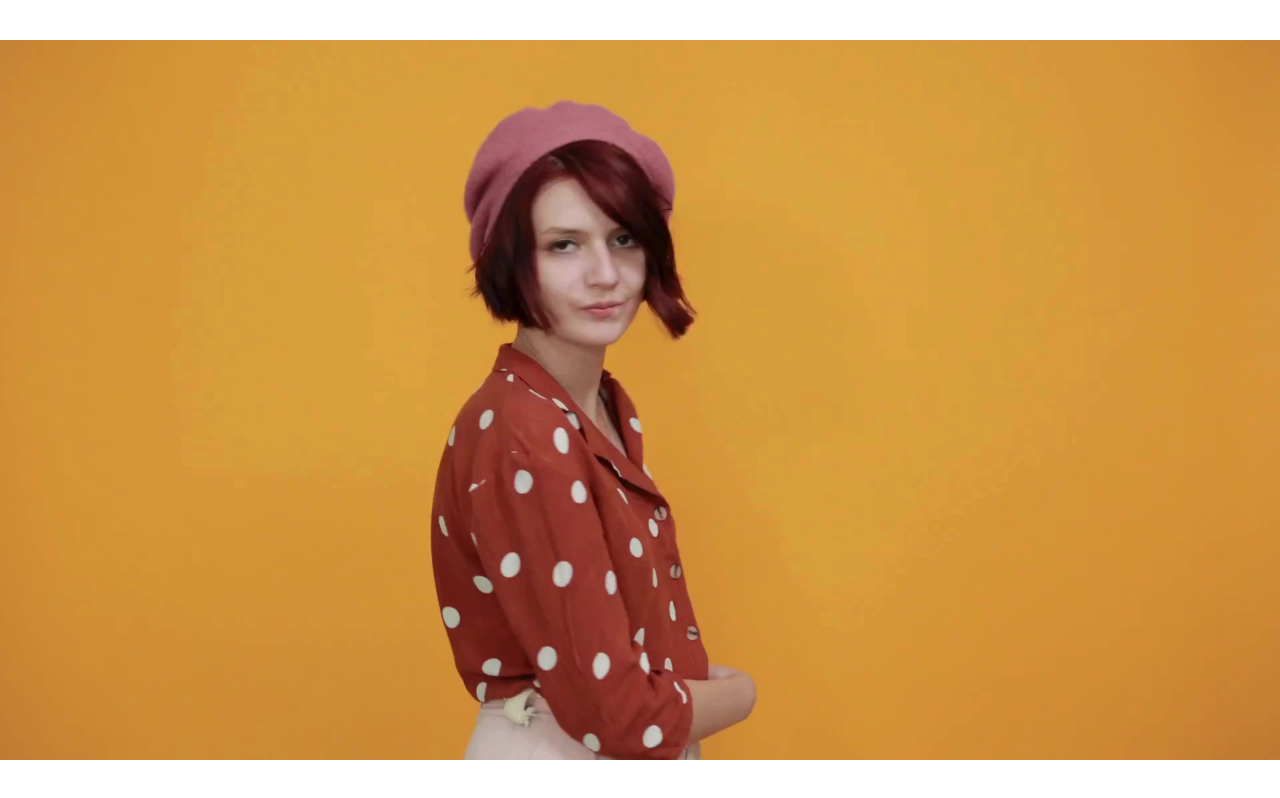
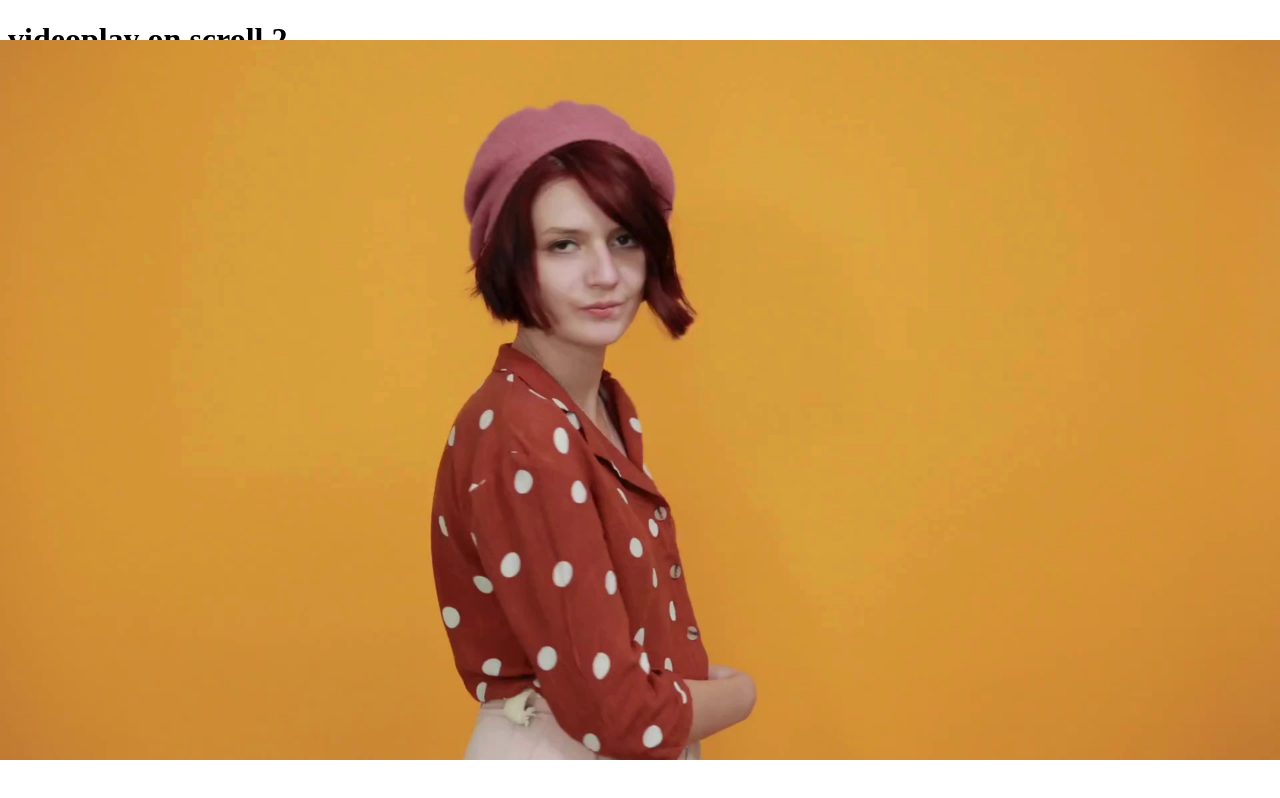
Before and after one commit to manoj7019/videoplay-onscroll2, a plain HTML site: page index.html in a window 1280 px wide. Shown: the top 798 px of the page. Drawn offline with Linux system fonts and the light colour scheme.

Commit message:
update file path

```diff
--- a/index.html
+++ b/index.html
@@ -7,7 +7,7 @@
     <title>Scroll Now!</title>
 </head>
 <body>
-
+    <h1>videoplay on scroll 2</h1>
     <canvas class="video-scrolling"></canvas>
     <script src="./script.js"></script>
 </body>
```
